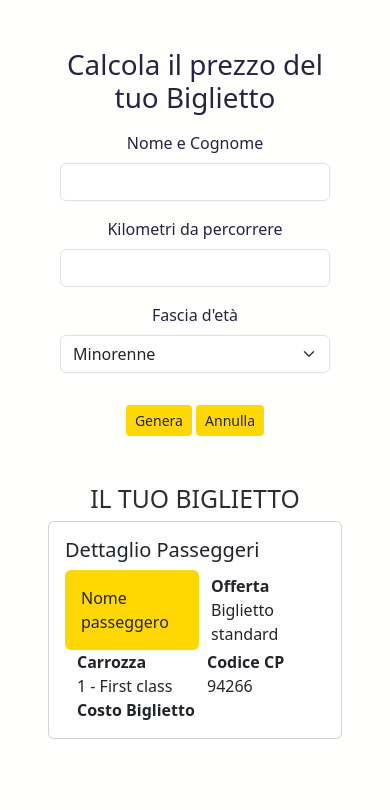
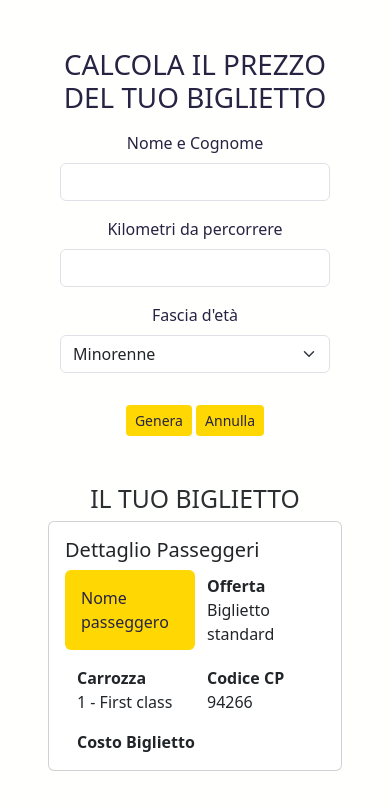
Before and after one commit to DaviGel/js-biglietto-treno-form, a plain HTML site: page index.html in a window 390 px wide. Both pictures are taken after a click on the button "Genera". Drawn offline with nearby package versions, Linux system fonts and the light colour scheme.

Commit message:
feat: aggiunto row-gap per la responsività

```diff
--- a/index.html
+++ b/index.html
@@ -18,8 +18,8 @@
     <main>
       <!-- Form di input -->
       <div class="container p-5">
-        <div id="title text-secondary-emphasis">
-          <h1 class="text-center mb-3">Calcola il prezzo del tuo Biglietto</h1>
+        <div id="text-secondary-emphasis">
+          <h1 id="title" class="mb-3">Calcola il prezzo del tuo Biglietto</h1>
         </div>
         <form id="my-form" class="d-flex flex-column align-items-center">
           <div class="container text-center">
@@ -73,23 +73,26 @@
             <div class="card-body">
               <h5 class="card-title">Dettaglio Passeggeri</h5>
               <div class="container">
-                <div class="row align-items-center">
-                  <div id="nome-passeggero-biglietto" class="col p-3 rounded">
+                <div class="row align-items-center row-gap-3">
+                  <div
+                    id="nome-passeggero-biglietto"
+                    class="col-6 col-lg p-3 rounded"
+                  >
                     Nome Passeggero
                   </div>
-                  <div class="col">
+                  <div class="col-6 col-lg">
                     <div class="fw-bold">Offerta</div>
                     <div>Biglietto standard</div>
                   </div>
-                  <div class="col">
+                  <div class="col-6 col-lg">
                     <div class="fw-bold">Carrozza</div>
                     <div>1 - First class</div>
                   </div>
-                  <div class="col">
+                  <div class="col-6 col-lg">
                     <div class="fw-bold">Codice CP</div>
                     <div id="cap">00000</div>
                   </div>
-                  <div class="col">
+                  <div class="col-12 col-lg">
                     <div class="fw-bold">Costo Biglietto</div>
                     <div id="costo-biglietto"></div>
                   </div>
```
